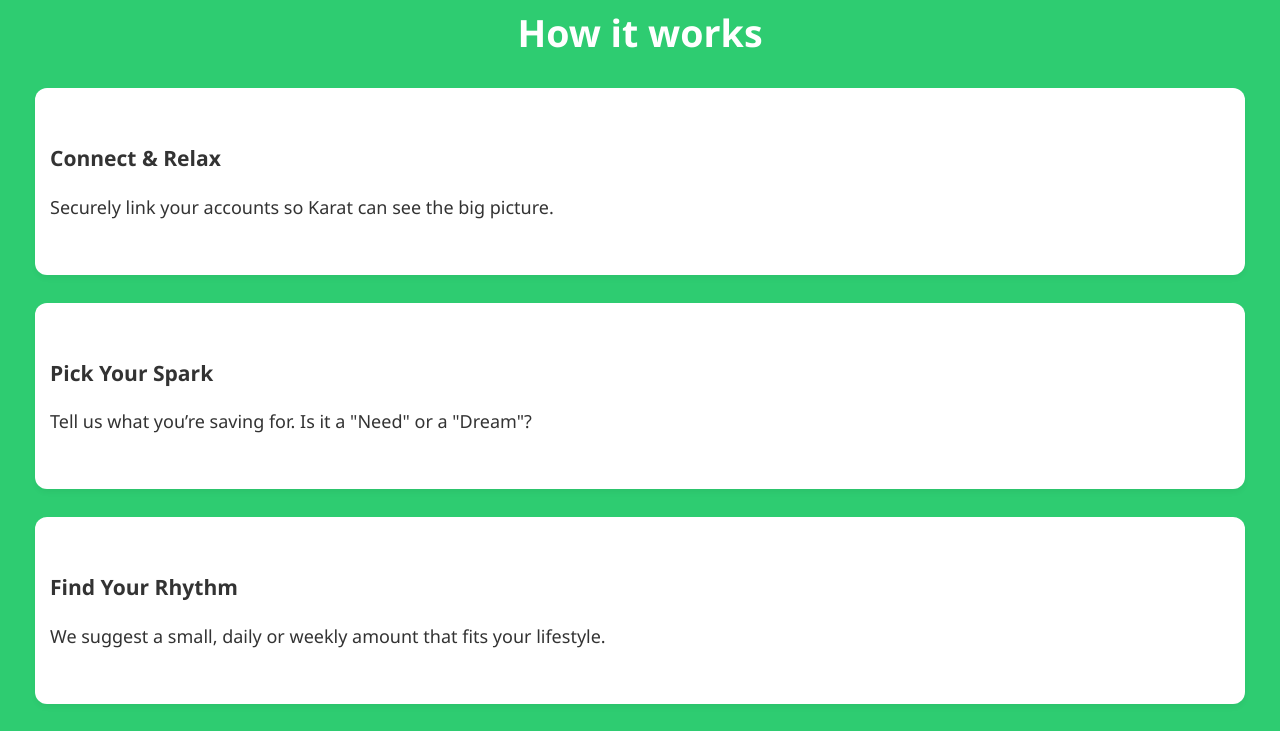
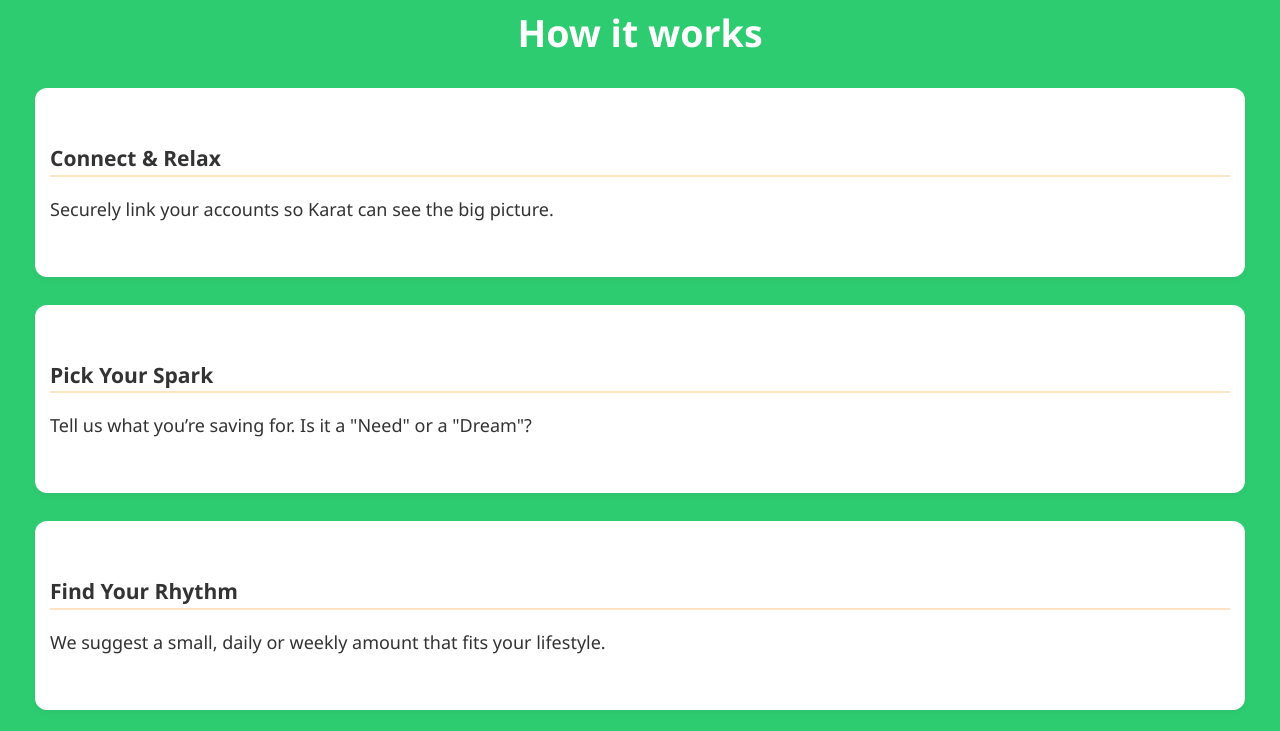
Before and after one commit to asdfkjll/karat-savings-planner-landing-page, a plain HTML site: page index.html in a window 1280 px wide. Shown: the part 1769-2500 px from the top of the page. Drawn offline with Linux system fonts and the light colour scheme; a script that the page names is missing.

Commit message:
border-bottom added in steps__items h3

```diff
--- a/styles.css
+++ b/styles.css
@@ -277,6 +277,7 @@
 }
 
 .steps__item h3 {
+    border-bottom: 2px solid bisque;
     margin-bottom: 18px;
 }
 
```
